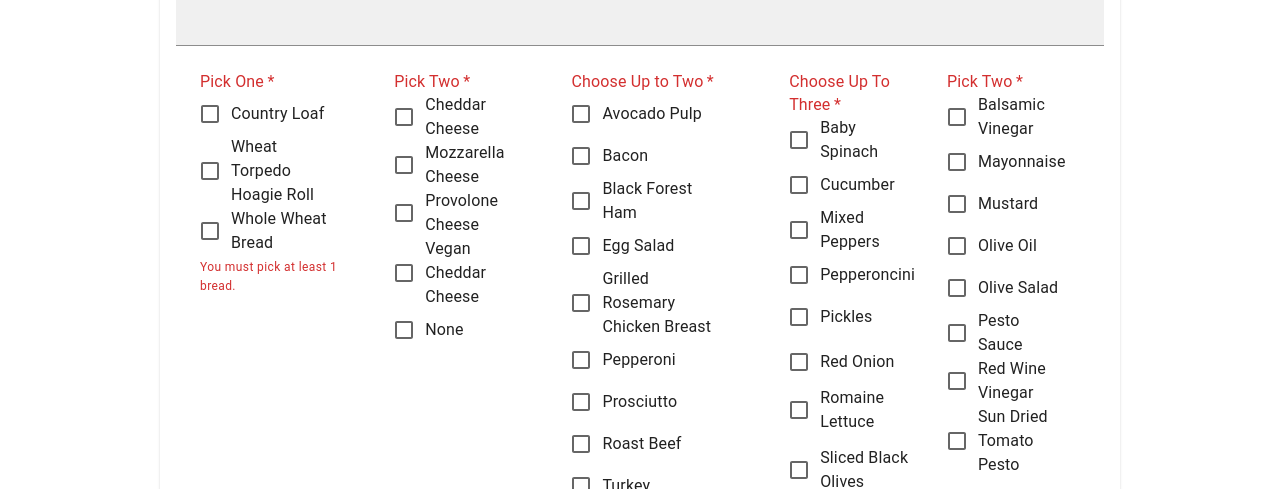
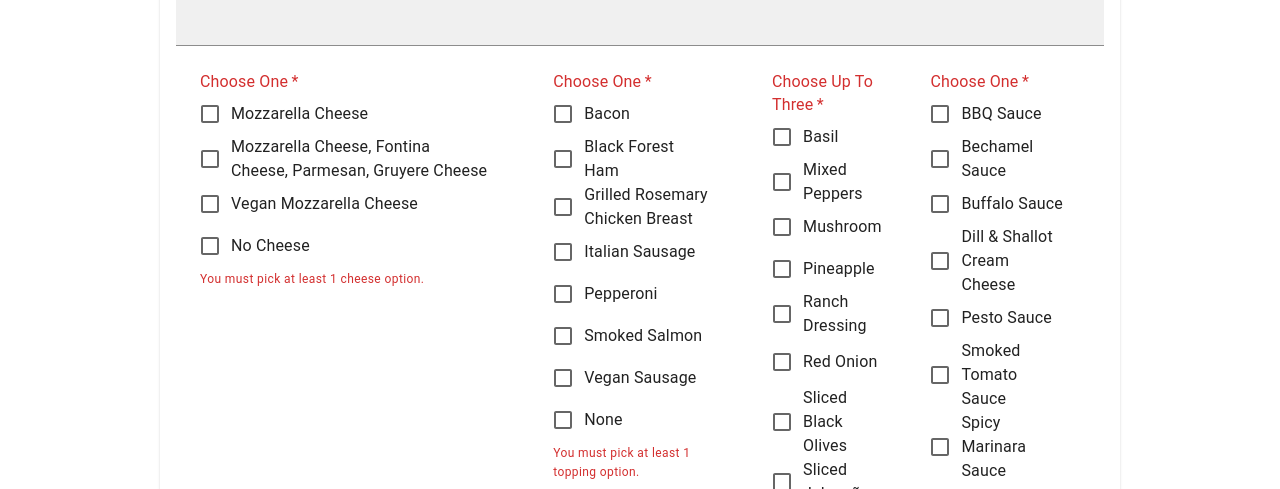
Before and after one commit to CroudsourcedCombos/main, a Next.js app in the folder frontend/: page /add-review in a window 1280 px wide. Shown: the part 311-800 px from the top of the page. Built offline with nearby package versions, Linux system fonts and the light colour scheme; no server answers.

Commit message:
pizzaCheckboxes.js was added and displays the checkboxes that are for picking the options for building your own pizza

```diff
--- /dev/null
+++ b/frontend/components/pizzaCheckboxes.js
@@ -0,0 +1,219 @@
+// import * as React from "react";
+import { useState } from "react";
+
+import Box from "@mui/material/Box";
+import FormLabel from "@mui/material/FormLabel";
+import FormControl from "@mui/material/FormControl";
+import FormGroup from "@mui/material/FormGroup";
+import FormControlLabel from "@mui/material/FormControlLabel";
+import FormHelperText from "@mui/material/FormHelperText";
+import Checkbox from "@mui/material/Checkbox";
+import { StarRateRounded } from "@material-ui/icons";
+// import PIZZAS from "../constants/pizza"
+
+const PIZZAS = {
+  TOPPINGS: [
+    'Bacon',
+    'Black Forest Ham',
+    'Grilled Rosemary Chicken Breast',
+    'Italian Sausage',
+    'Pepperoni',
+    'Smoked Salmon',
+    'Vegan Sausage',
+    'None',
+  ],
+  CHEESES: [
+    'Mozzarella Cheese',
+    'Mozzarella Cheese, Fontina Cheese, Parmesan, Gruyere Cheese',
+    'Vegan Mozzarella Cheese',
+    'No Cheese',
+  ],
+  SAUCES: [
+    'BBQ Sauce',
+    'Bechamel Sauce',
+    'Buffalo Sauce',
+    'Dill & Shallot Cream Cheese',
+    'Pesto Sauce',
+    'Smoked Tomato Sauce',
+    'Spicy Marinara Sauce',
+    'No Sauce',
+  ],
+  ADD_ONS: [
+    'Basil',
+    'Mixed Peppers',
+    'Mushroom',
+    'Pineapple',
+    'Ranch Dressing',
+    'Red Onion',
+    'Sliced Black Olives',
+    'Sliced Jalapeño',
+    'Tomato',
+  ],
+}
+
+const PizzaReviewRequirements = {
+  cheeses: [1, 1],
+  toppings: [1, 1],
+  add_ons: [0, 3],
+  sauces: [1, 1],
+};
+
+export default function PizzaCheckboxesGroup() {
+  const [state, setState] = useState({
+    cheeses: [],
+    toppings: [],
+    add_ons: [],
+    sauces: [],
+  });
+  const [error, setError] = useState({
+    cheeses: "You must pick at least 1 cheese option.",
+    toppings: "You must pick at least 1 topping option.",
+    add_ons: "",
+    sauces: "You must pick at least 1 spread option.",
+  });
+
+  const handleChange = (event, type) => {
+    // If it's already in the object, then remove the matching ingredient
+    const copy = { ...state };
+    if (copy[type].includes(event.target.name)) {
+      copy[type] = copy[type].filter(
+        (ingredient) => ingredient !== event.target.name
+      );
+    }
+
+    // Otherwise push it to the object
+    else copy[type].push(event.target.name);
+
+    // Check if the length is between min and max
+    const [min, max] = PizzaReviewRequirements[type];
+    const len = copy[type].length;
+
+    // Set the error based on if it's lower than min or higher than max
+    const errCopy = { ...error };
+    if (len < min) errCopy[type] = `You must pick at least ${min} ${type}.`;
+    else if (len > max) errCopy[type] = `You can pick up to ${max} ${type}.`;
+    else errCopy[type] = ``;
+
+    setState(copy);
+    setError(errCopy);
+    // console.log(copy)
+  };
+
+  function checkExists(type, target) {
+    return state[type].includes(target);
+  }
+
+  return (
+    <Box sx={{ display: "flex" }}>
+
+      <FormControl
+        required
+        error={error}
+        component="fieldset"
+        sx={{ m: 3 }}
+        variant="standard"
+      >
+        <FormLabel component="legend">Choose One</FormLabel>
+        <FormGroup>
+          {PIZZAS.CHEESES.map((cheeses, index) => {
+            return (
+              <FormControlLabel
+                key={index}
+                control={
+                  <Checkbox
+                    checked={checkExists("cheeses", cheeses)}
+                    onChange={(event) => handleChange(event, "cheeses")}
+                    name={cheeses}
+                  />
+                }
+                label={cheeses}
+              />
+            );
+          })}
+        </FormGroup>
+        <FormHelperText>{error["cheeses"]}</FormHelperText>
+      </FormControl>
+      <FormControl
+        required
+        error={error}
+        component="fieldset"
+        sx={{ m: 3 }}
+        variant="standard"
+      >
+        <FormLabel component="legend">Choose One</FormLabel>
+        <FormGroup>
+          {PIZZAS.TOPPINGS.map((toppings, index) => {
+            return (
+              <FormControlLabel
+                key={index}
+                control={
+                  <Checkbox
+                    checked={checkExists("toppings", toppings)}
+                    onChange={(event) => handleChange(event, "toppings")}
+                    name={toppings}
+                  />
+                }
+                label={toppings}
+              />
+            );
+          })}
+        </FormGroup>
+        <FormHelperText>{error["toppings"]}</FormHelperText>
+      </FormControl>
+      <FormControl
+        required
+        error={error}
+        component="fieldset"
+        sx={{ m: 3 }}
+        variant="standard"
+      >
+        <FormLabel component="legend">Choose Up To Three</FormLabel>
+        <FormGroup>
+          {PIZZAS.ADD_ONS.map((add_ons, index) => {
+            return (
+              <FormControlLabel
+                key={index}
+                control={
+                  <Checkbox
+                    checked={checkExists("add_ons", add_ons)}
+                    onChange={(event) => handleChange(event, "add_ons")}
+                    name={add_ons}
+                  />
+                }
+                label={add_ons}
+              />
+            );
+          })}
+        </FormGroup>
+        <FormHelperText>{error["add_ons"]}</FormHelperText>
+      </FormControl>
+      <FormControl
+        required
+        error={error}
+        component="fieldset"
+        sx={{ m: 3 }}
+        variant="standard"
+      >
+        <FormLabel component="legend">Choose One</FormLabel>
+        <FormGroup>
+          {PIZZAS.SAUCES.map((sauces, index) => {
+            return (
+              <FormControlLabel
+                key={index}
+                control={
+                  <Checkbox
+                    checked={checkExists("sauces",  sauces)}
+                    onChange={(event) => handleChange(event, "sauces")}
+                    name={ sauces }
+                  />
+                }
+                label={ sauces }
+              />
+            );
+          })}
+        </FormGroup>
+        <FormHelperText>{error["sauces"]}</FormHelperText>
+      </FormControl>
+    </Box>
+  );
+}
--- a/frontend/components/foodCheckboxes.js
+++ b/frontend/components/sandwichCheckboxes.js
@@ -62,7 +62,7 @@ const ReviewRequirements = {
   spreads: [0, 2],
 };
 
-export default function CheckboxesGroup() {
+export default function SandwichCheckboxesGroup() {
   const [state, setState] = useState({
     breads: [],
     cheeses: [],
@@ -108,10 +108,6 @@ export default function CheckboxesGroup() {
   function checkExists(type, target) {
     return state[type].includes(target);
   }
-
-  // const { Avocado_Pulp, Bacon, Black_Forest_Ham } = state;
-  // const error =
-  //   [Avocado_Pulp, Bacon, Black_Forest_Ham].filter((v) => v).length !== 2;
 
   return (
     <Box sx={{ display: "flex" }}>
--- a/frontend/pages/add-review.js
+++ b/frontend/pages/add-review.js
@@ -22,9 +22,10 @@ import ExpandMoreIcon from "@mui/icons-material/ExpandMore";
 import MoreVertIcon from "@mui/icons-material/MoreVert";
 import { Button } from "@mui/material";
 import { useState } from "react";
-import CheckboxesGroup from "../components/foodCheckboxes";
+import CheckboxesGroup from "../components/sandwichCheckboxes";
 
 import { useAuth } from "../context/AuthenticatedUserContext";
+import PizzaCheckboxesGroup from "../components/pizzaCheckboxes";
 
 export default function AddReview() {
   const [value, setValue] = useState(2);
@@ -104,7 +105,8 @@ export default function AddReview() {
                 // style={{padding: '10px 10px 10px 10px'}}
               />
             </div>
-            <CheckboxesGroup></CheckboxesGroup>
+            {/* <CheckboxesGroup></CheckboxesGroup> */}
+            <PizzaCheckboxesGroup></PizzaCheckboxesGroup>
           </CardContent>
           <div
             style={{
--- a/frontend/pages/signed-out.js
+++ b/frontend/pages/signed-out.js
@@ -22,7 +22,7 @@ import ExpandMoreIcon from "@mui/icons-material/ExpandMore";
 import MoreVertIcon from "@mui/icons-material/MoreVert";
 import { Button, Container } from "@mui/material";
 import { useState } from "react";
-import CheckboxesGroup from "../components/foodCheckboxes";
+import CheckboxesGroup from "../components/sandwichCheckboxes";
 import { Box } from "@mui/system";
 import ReviewCard from "../components/reviewcard.js";
 
```
